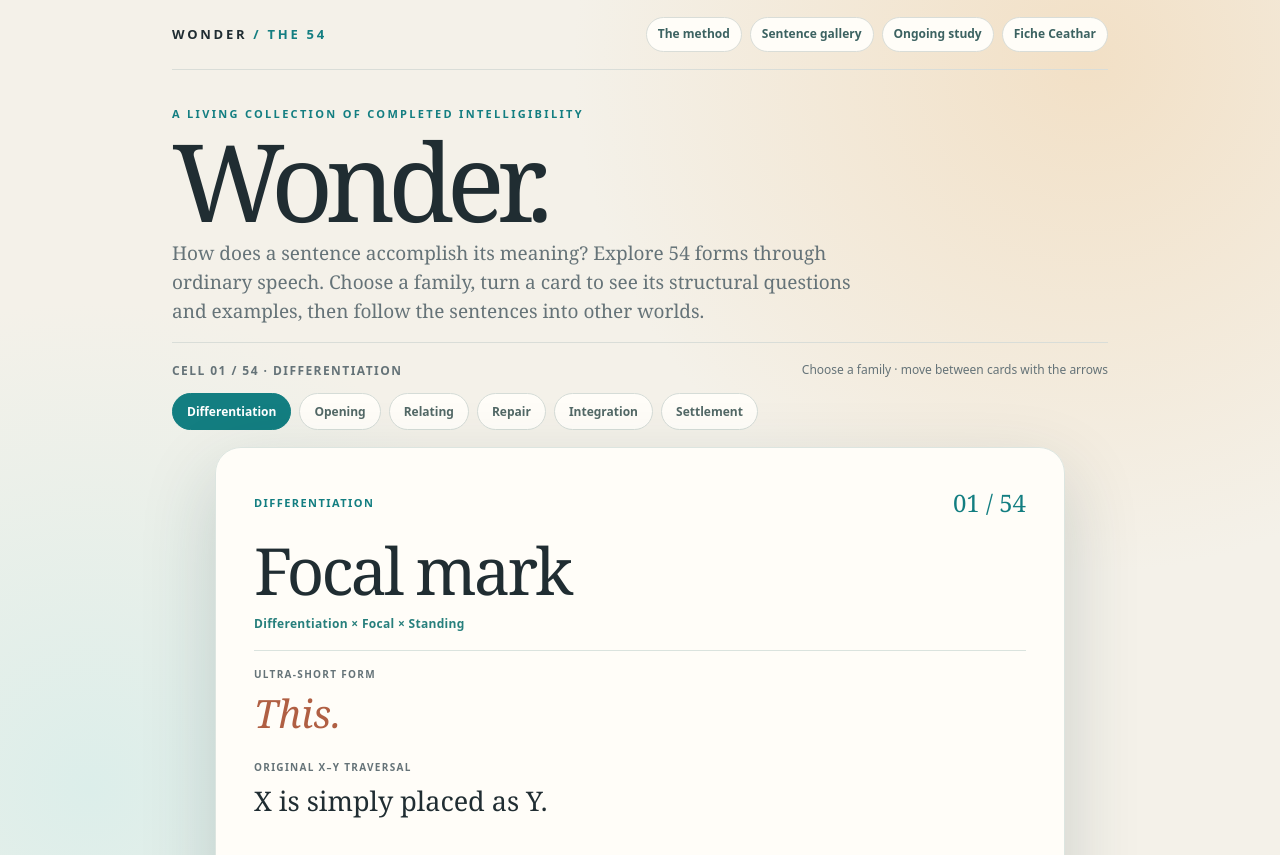
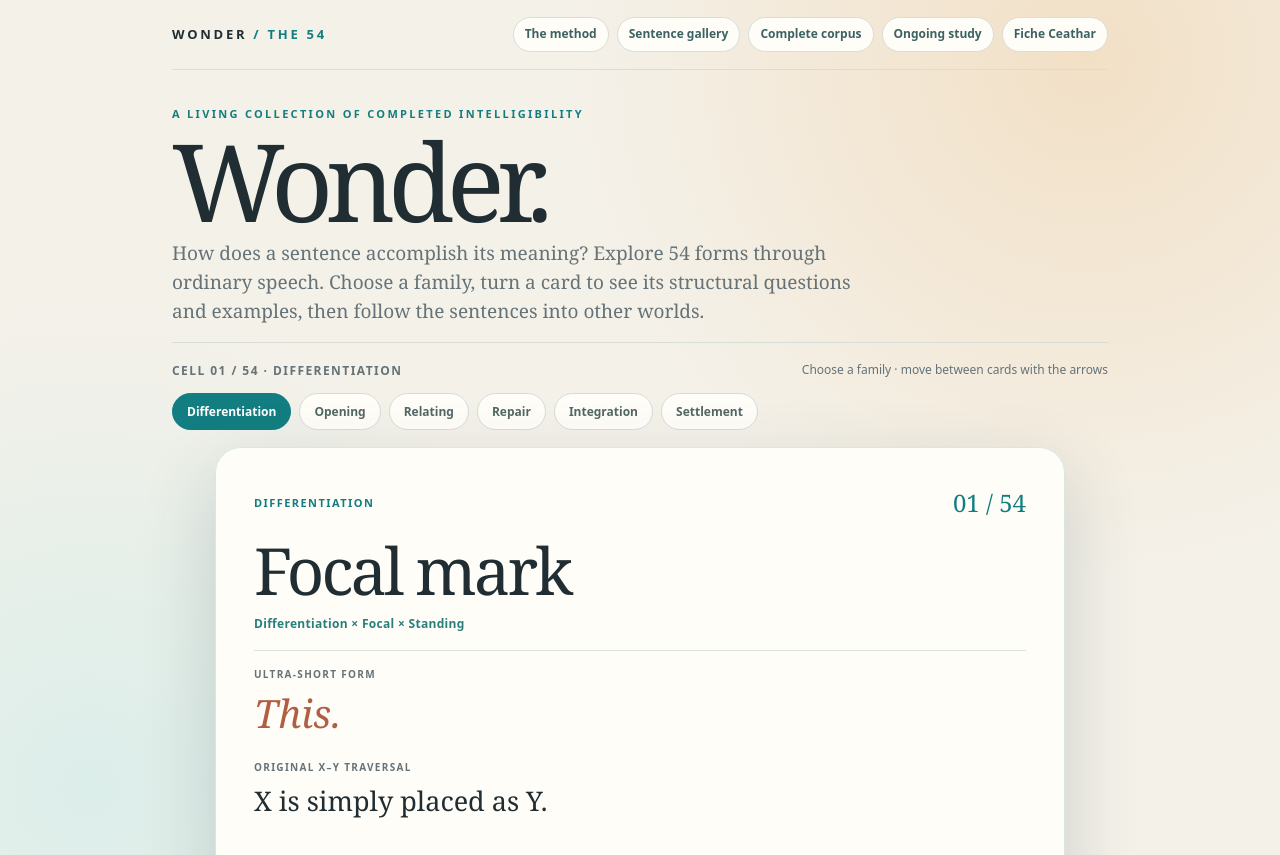
Before and after one commit to TitanicParker/wonder, a plain HTML site: page index.html in a window 1280 px wide. Shown: the top 855 px of the page. Drawn offline with Linux system fonts and the light colour scheme.

Commit message:
Link complete corpus from Wonder navigation

```diff
--- a/index.html
+++ b/index.html
@@ -39,7 +39,7 @@ button,input,textarea,select{font:inherit}button{cursor:pointer}button:focus-vis
 @media(max-width:660px){.mastlinks{gap:7px}.mastlinks a{padding:7px 10px}.hero{padding:22px 0 16px}.picker-guide{display:none}.family-pills{gap:6px}.family-pill{padding:8px 10px;font-size:11px}.card{min-height:570px}.face{padding:23px}}
 </style></head><body>
 <div class="wrap">
-<nav class="mast" aria-label="Wonder navigation"><a class="brand" href="./">Wonder <span style="color:#137e81">/ The 54</span></a><div class="mastlinks"><a href="method.html">The method</a><a href="gallery.html">Sentence gallery</a><a href="study.html">Ongoing study</a><a href="https://titanicparker.github.io/fiche-ceathar/">Fiche Ceathar</a></div></nav>
+<nav class="mast" aria-label="Wonder navigation"><a class="brand" href="./">Wonder <span style="color:#137e81">/ The 54</span></a><div class="mastlinks"><a href="method.html">The method</a><a href="gallery.html">Sentence gallery</a><a href="corpus.html">Complete corpus</a><a href="study.html">Ongoing study</a><a href="https://titanicparker.github.io/fiche-ceathar/">Fiche Ceathar</a></div></nav>
 <header class="hero"><span class="eyebrow">A living collection of completed intelligibility</span><h1>Wonder.</h1><p>How does a sentence accomplish its meaning? Explore 54 forms through ordinary speech. Choose a family, turn a card to see its structural questions and examples, then follow the sentences into other worlds.</p></header>
 <section class="card-picker" aria-label="Explore the 54 cards"><div class="picker-top"><span class="counter" id="counter">CELL 01 / 54</span><span class="picker-guide">Choose a family · move between cards with the arrows</span></div><div id="selector" class="family-pills" aria-label="Choose a transformation family"></div></section>
 <div class="deck-shell"><div class="deck" id="deck" aria-live="polite"><article class="card" id="card" tabindex="0" role="button" aria-label="Turn card over to reveal its three structural answers. Tap the card to flip.">
@@ -52,7 +52,7 @@ button,input,textarea,select{font:inherit}button{cursor:pointer}button:focus-vis
 <div class="answer"><strong>1 · What changed?</strong><p id="answer1">Loading structural answer…</p></div>
 <div class="answer"><strong>2 · What made that change sufficient?</strong><p id="answer2">Loading structural answer…</p></div>
 <div class="answer"><strong>3 · How does the achievement remain available?</strong><p id="answer3">Loading structural answer…</p></div>
-</section><section class="example-sentence" aria-label="Classic constructed sentence"><span class="section-label">The classic sentence</span><p id="constructed-example">Loading example…</p><p class="example-note">Constructed demonstration · not a canonical quotation</p></section><section class="extra-examples" aria-label="More constructed sentences"><span class="section-label">Other worlds</span><ol id="mini-gallery"></ol><a id="open-gallery" class="gallery-link" href="gallery.html#cell-01">See this cell in the full sentence gallery ↗</a></section><div class="facefooter"><span class="faded">Constructed examples · canonical definitions remain unchanged</span><span class="tap-hint">Tap the card to turn ↺</span></div></div>
+</section><section class="example-sentence" aria-label="Classic constructed sentence"><span class="section-label">The classic sentence</span><p id="constructed-example">Loading example…</p><p class="example-note">Constructed demonstration · not a canonical quotation</p></section><section class="extra-examples" aria-label="More constructed sentences"><span class="section-label">Other worlds</span><ol id="mini-gallery"></ol><a id="open-gallery" class="gallery-link" href="gallery.html#cell-01">See this cell in the full sentence gallery ↗</a><a id="open-corpus" class="gallery-link" href="corpus.html#cell-01">Read this cell in the complete corpus ↗</a></section><div class="facefooter"><span class="faded">Constructed examples · canonical definitions remain unchanged</span><span class="tap-hint">Tap the card to turn ↺</span></div></div>
 </article></div></div>
 <div class="navrow"><button class="navbtn" id="prev" type="button" aria-label="Previous card">‹</button><div class="navhint"><strong id="navlabel">01 of 54</strong><br><span>Swipe or use ← →</span></div><button class="navbtn" id="next" type="button" aria-label="Next card">›</button></div>
 <section class="help" aria-label="Further reading"><div><p>Turn a card to read its three structural answers and examples. Swipe or use the arrows to explore all 54.</p><p class="status" id="status" role="status"></p></div><a href="fiche_ceathar_54_open_cards.md">Open cards · source text ↗</a></section>
```
